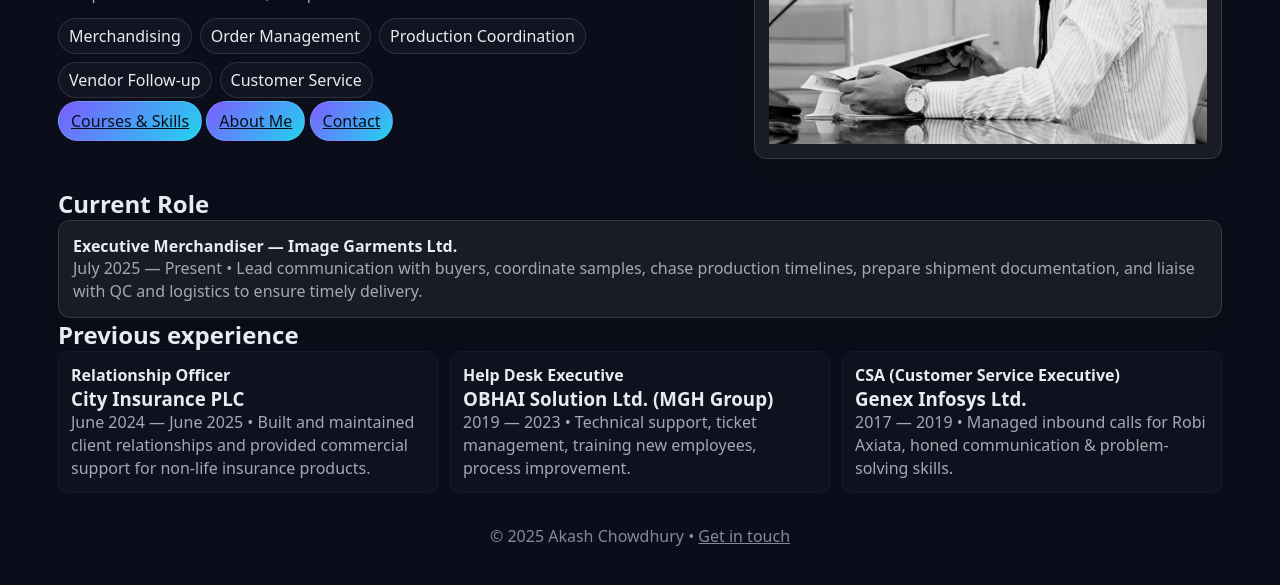
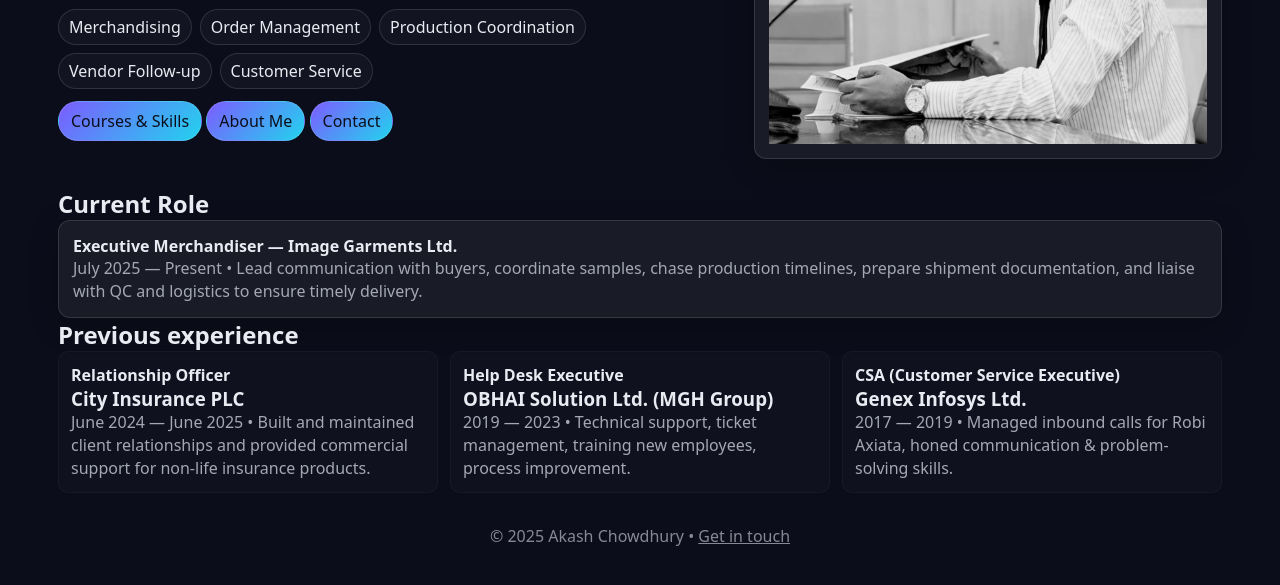
Before and after one commit to heyimakash/akash, a plain HTML site: page index.html in a window 1280 px wide. Shown: the part 308-893 px from the top of the page. Drawn offline with Linux system fonts and the light colour scheme.

Commit message:
Update index.html

```diff
--- a/index.html
+++ b/index.html
@@ -14,15 +14,17 @@
     a{color:inherit}
     .wrap{max-width:1200px;margin:auto;padding:18px}
 
+    /* Unified button style used across all pages */
+    .pill{display:inline-block;padding:8px 12px;border-radius:999px;border:1px solid var(--border);background:rgba(255,255,255,.03);color:var(--text);text-decoration:none;transition:transform .18s ease, background .18s ease, color .18s ease}
+    .pill:hover{transform:translateY(-3px);background:linear-gradient(135deg,var(--accent),var(--accent-2));color:#0b0e1a}
+    .pill.cta{background:linear-gradient(135deg,var(--accent),var(--accent-2));color:#0b0e1a}
+
     /* NAV */
     .nav{position:sticky;top:0;z-index:40;backdrop-filter:blur(8px);background:linear-gradient(to right, rgba(12,16,32,.9), rgba(12,16,32,.6));border-bottom:1px solid var(--border)}
     .nav-inner{display:flex;align-items:center;justify-content:space-between;gap:16px;max-width:1200px;margin:auto;padding:10px 20px}
     .brand{display:flex;align-items:center;gap:10px;font-weight:800}
     .dot{width:10px;height:10px;border-radius:50%;background:linear-gradient(135deg,var(--accent),var(--accent-2));box-shadow:0 0 18px rgba(124,92,255,.6)}
     .links{display:flex;gap:12px;flex-wrap:wrap}
-    .pill{padding:8px 12px;border-radius:999px;border:1px solid var(--border);background:rgba(255,255,255,.03);transition:.25s}
-    .pill:hover{transform:translateY(-3px);background:linear-gradient(135deg,var(--accent),var(--accent-2));color:#0b0e1a}
-    .cta{background:linear-gradient(135deg,var(--accent),var(--accent-2));color:#0b0e1a}
 
     /* HERO */
     .hero{display:grid;grid-template-columns:1.3fr .9fr;gap:20px;align-items:center;padding:28px 0}
@@ -30,7 +32,8 @@
     .muted{color:var(--muted);line-height:1.45}
     .stack{display:flex;gap:8px;flex-wrap:wrap;margin:12px 0}
     .chip{padding:6px 10px;border-radius:999px;border:1px solid var(--border);background:rgba(255,255,255,.03)}
-    .card{background:var(--card);border:1px solid var(--border);border-radius:12px;padding:14px;box-shadow:0 8px 28px rgba(0,0,0,.25)}
+    .card{background:var(--card);border:1px solid var(--border);border-radius:12px;padding:14px;box-shadow:0 8px 28px rgba(0,0,0,.25);transition:background .2s ease,transform .18s ease}
+    .card:hover{transform:translateY(-4px)}
     .portrait{width:100%;height:100%;border-radius:12px;overflow:hidden}
     .grid{display:grid;grid-template-columns:repeat(auto-fit,minmax(240px,1fr));gap:12px}
     .proj{padding:12px;border-radius:10px;background:rgba(255,255,255,.02);border:1px solid rgba(255,255,255,.03);transition:transform .25s}
@@ -117,21 +120,33 @@
   </div>
 
   <script>
-    // Cursor particles: disabled on touch devices, small screens, or when user prefers reduced motion
+    // New subtle cursor glow (replaces glitter) + unified card shimmer — applied only on non-touch & when user allows motion
     (function(){
-      const disable = window.matchMedia && (window.matchMedia('(pointer: coarse)').matches || window.innerWidth < 720 || window.matchMedia('(prefers-reduced-motion: reduce)').matches);
-      if (disable) return; // don't initialize particles on mobile or reduced motion
+      if(('ontouchstart' in window) || window.innerWidth < 720 || window.matchMedia('(prefers-reduced-motion: reduce)').matches) return;
+      // cursor follower (DOM element — lightweight and smooth)
+      const cursor = document.createElement('div'); cursor.id = 'site-cursor';
+      Object.assign(cursor.style,{
+        position:'fixed',left:'0',top:'0',width:'28px',height:'28px',borderRadius:'50%',pointerEvents:'none',transform:'translate(-50%,-50%)',zIndex:9999,mixBlendMode:'screen',transition:'transform .08s linear,width .2s ease,height .2s ease',boxShadow:'0 0 22px rgba(124,92,255,.32)',background:'radial-gradient(circle at 30% 30%, rgba(124,92,255,.9), rgba(124,92,255,.32) 30%, rgba(124,92,255,0) 60%)'
+      });
+      document.body.appendChild(cursor);
+      window.addEventListener('mousemove', e => { cursor.style.left = e.clientX + 'px'; cursor.style.top = e.clientY + 'px'; });
+      window.addEventListener('mousedown', ()=>{ cursor.style.transform = 'translate(-50%,-50%) scale(1.6)'; });
+      window.addEventListener('mouseup', ()=>{ cursor.style.transform = 'translate(-50%,-50%) scale(1)'; });
 
-      const canvas = document.createElement('canvas');
-      canvas.id='c';canvas.style.position='fixed';canvas.style.inset=0;canvas.style.pointerEvents='none';canvas.style.zIndex=0;
-      document.body.appendChild(canvas);
-      const ctx=canvas.getContext('2d');
-      function resize(){canvas.width=innerWidth;canvas.height=innerHeight}
-      resize();window.addEventListener('resize',resize);
-      let parts=[];
-      class P{constructor(x,y){this.x=x;this.y=y;this.vx=(Math.random()-0.5)*2;this.vy=(Math.random()-0.5)*2;this.r=Math.random()*3+1;this.h=200+Math.random()*120}update(){this.x+=this.vx;this.y+=this.vy;this.r*=0.96}draw(){ctx.fillStyle='hsla('+this.h+',80%,60%,0.9)';ctx.beginPath();ctx.arc(this.x,this.y,this.r,0,Math.PI*2);ctx.fill()}}
-      window.addEventListener('mousemove',e=>{for(let i=0;i<2;i++)parts.push(new P(e.clientX,e.clientY))});
-      function loop(){ctx.clearRect(0,0,canvas.width,canvas.height);for(let i=0;i<parts.length;i++){parts[i].update();parts[i].draw();if(parts[i].r<0.4)parts.splice(i,1)}requestAnimationFrame(loop)}loop();
+      // card shimmer: modern & consistent across pages
+      document.querySelectorAll('.card').forEach(c => {
+        c.style.transition = 'background .18s ease, transform .18s ease';
+        c.addEventListener('mousemove', e => {
+          const r = c.getBoundingClientRect();
+          const x = (e.clientX - r.left) / r.width * 100;
+          const y = (e.clientY - r.top) / r.height * 100;
+          c.style.backgroundImage = `radial-gradient(600px circle at ${x}% ${y}%, rgba(124,92,255,.08), rgba(124,92,255,.02) 20%, transparent 40%)`;
+        });
+        c.addEventListener('mouseleave', ()=>{ c.style.backgroundImage = ''; });
+      });
+
+      // slightly enlarge pills on hover for tactile feedback
+      document.querySelectorAll('.pill').forEach(b => { b.addEventListener('mouseenter', ()=> b.style.transform='translateY(-3px) scale(1.02)'); b.addEventListener('mouseleave', ()=> b.style.transform='translateY(0) scale(1)'); });
     })();
   </script>
 </body>
```
